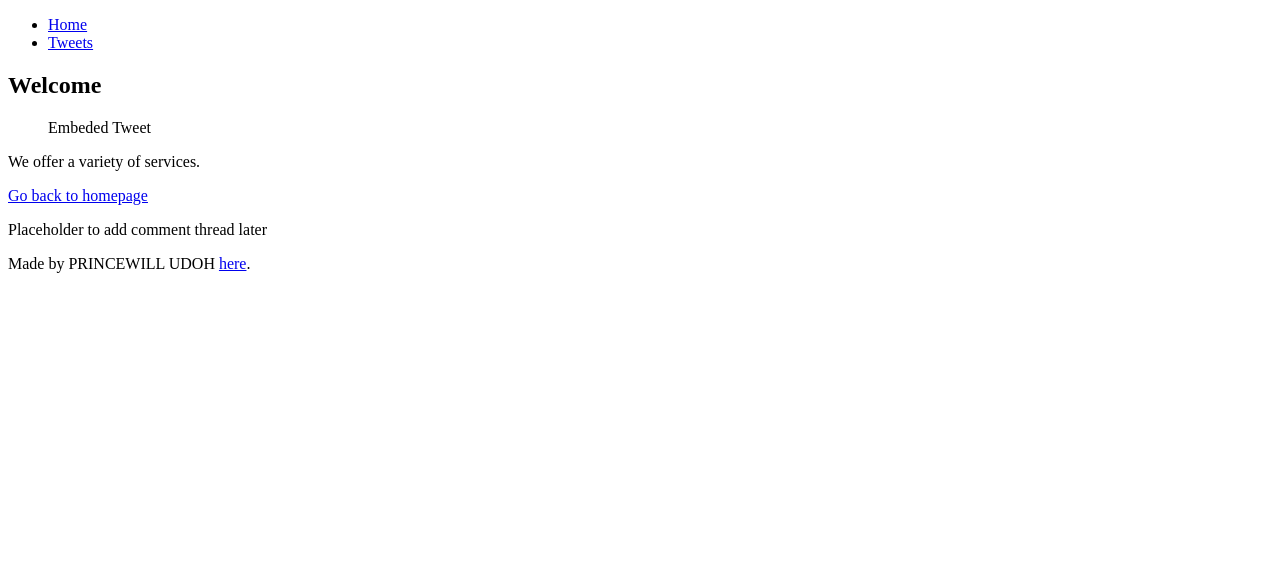
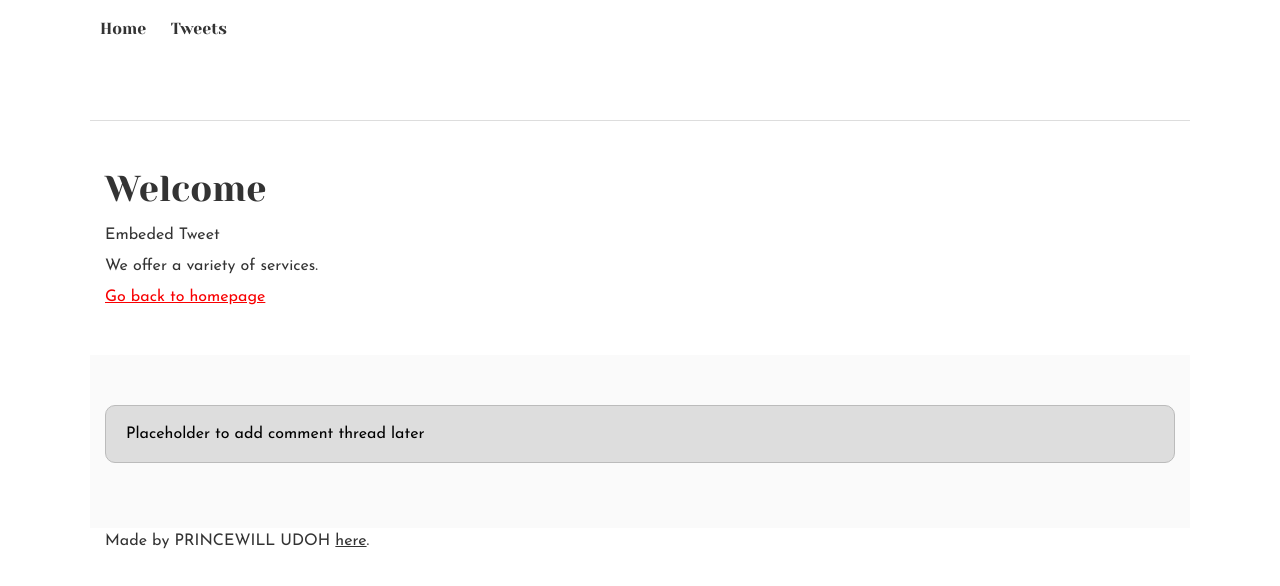
Before and after one commit to Kanemwills/alx_html_css, a plain HTML site: page css_basic/tweets.html in a window 1280 px wide. Drawn offline with Linux system fonts and the light colour scheme.

Commit message:
added two lines within the head tag

```diff
--- a/css_basic/tweets.html
+++ b/css_basic/tweets.html
@@ -1,6 +1,8 @@
 <!DOCTYPE html>
 <html>
     <head>
+        <link href="base.css" rel="stylesheet">
+        <link href="style.css" rel="stylesheet">
         <title>Kanem Web Services</title>
         <script async src="https://platform.twitter.co/widget.js" charset="utf-8"></script>
     </head>
@@ -20,7 +22,9 @@
                     <a href="https://twitter.com/KeemaneGee/status/1679044232588214275"></a>
                 </blockquote>
                 <p>We offer a variety of services.</p>
+
                 <!-- Link to homepage -->
+
                 <a href="index.html">Go back to homepage</a>
             </article>
 
```
